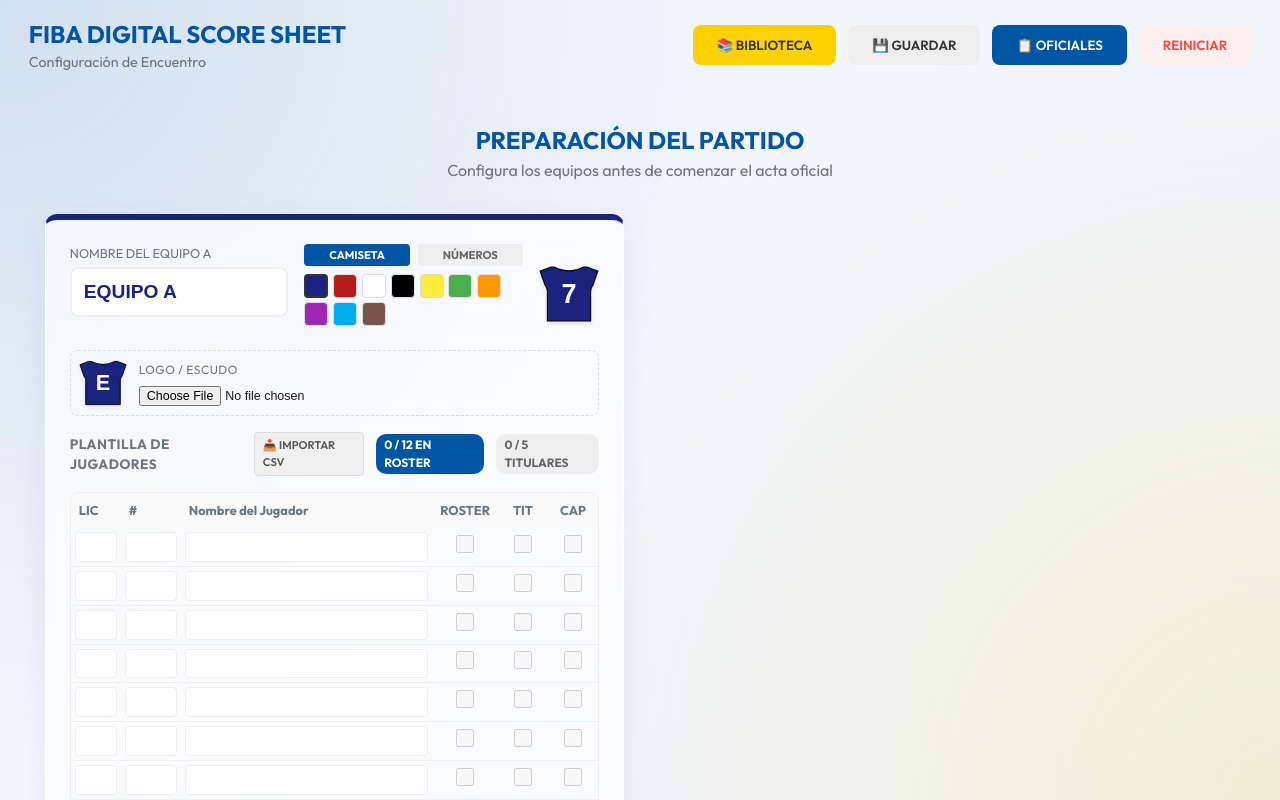
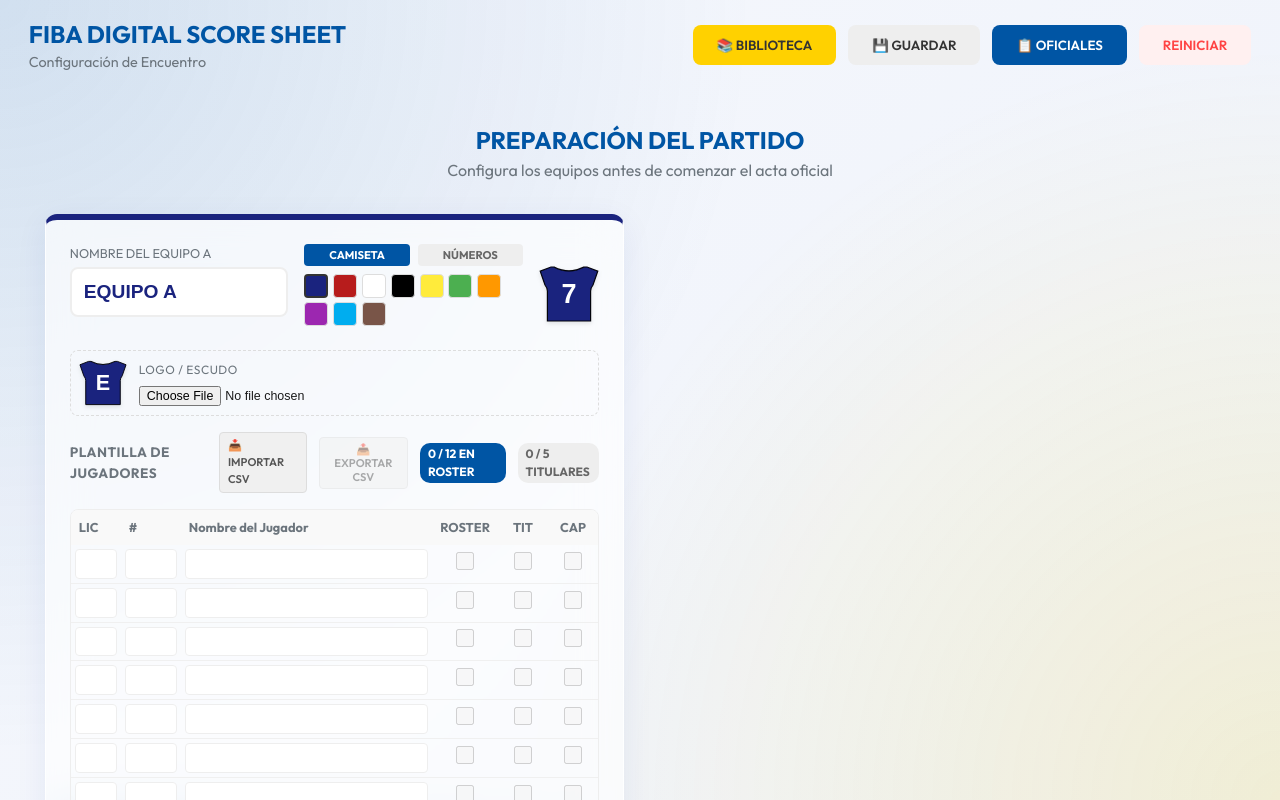
Before and after one commit to appsparavos-ops/DSS, a React (Vite) app: page / in a window 1280 px wide. Shown: the top 800 px of the page. Built offline with nearby package versions, Linux system fonts and the light colour scheme.

Commit message:
Add files via upload

```diff
--- a/src/components/SetupScreen.tsx
+++ b/src/components/SetupScreen.tsx
@@ -61,6 +61,24 @@
       onStartGame();
     }
   };
+
+  // Exporta los jugadores ingresados del equipo como CSV (mismo formato que la importación)
+  const exportTeamCSV = (side: 'A' | 'B', team: Team) => {
+    const rows = team.players
+      .filter(p => p.name.trim() !== '' || p.number.trim() !== '')
+      .map(p => [p.license || '', p.number, p.name].join(';'));
+    if (rows.length === 0) return;
+    const safeName = (team.name.trim() || `EQUIPO ${side}`).replace(/[\\/:*?"<>|]/g, '_');
+    const blob = new Blob([rows.join('\n')], { type: 'text/csv;charset=utf-8' });
+    const url = URL.createObjectURL(blob);
+    const a = document.createElement('a');
+    a.href = url;
+    a.download = `${safeName}.csv`;
+    document.body.appendChild(a);
+    a.click();
+    a.remove();
+    URL.revokeObjectURL(url);
+  };
   const colors = [
     '#1a237e', // FIBA Blue
     '#b71c1c', // Red
@@ -80,6 +98,7 @@
   const renderTeamSetup = (side: 'A' | 'B', team: Team) => {
     const rosterNumbers = team.players.filter(p => p.isInRoster && p.name.trim() !== '' && p.number.trim() !== '').map(p => p.number.trim());
     const duplicateNumbers = new Set(rosterNumbers.filter((num, index) => rosterNumbers.indexOf(num) !== index));
+    const hasEnteredPlayers = team.players.some(p => p.name.trim() !== '' || p.number.trim() !== '');
 
     return (
     <div className="premium-card animate-fade-in" style={{ flex: 1, borderTop: `6px solid ${team.color || 'var(--fiba-blue)'}` }}>
@@ -269,6 +288,21 @@
               }}
             />
           </label>
+          <button
+            className="btn-small"
+            onClick={() => exportTeamCSV(side, team)}
+            disabled={!hasEnteredPlayers}
+            style={{
+              background: '#f0f0f0',
+              color: '#555',
+              fontSize: '0.7rem',
+              cursor: hasEnteredPlayers ? 'pointer' : 'not-allowed',
+              opacity: hasEnteredPlayers ? 1 : 0.5,
+            }}
+            title="Descarga un CSV con todos los jugadores ingresados (mismo formato de la importación)"
+          >
+            📤 EXPORTAR CSV
+          </button>
           <span style={{
             fontSize: '0.75rem',
             fontWeight: 700,
```
